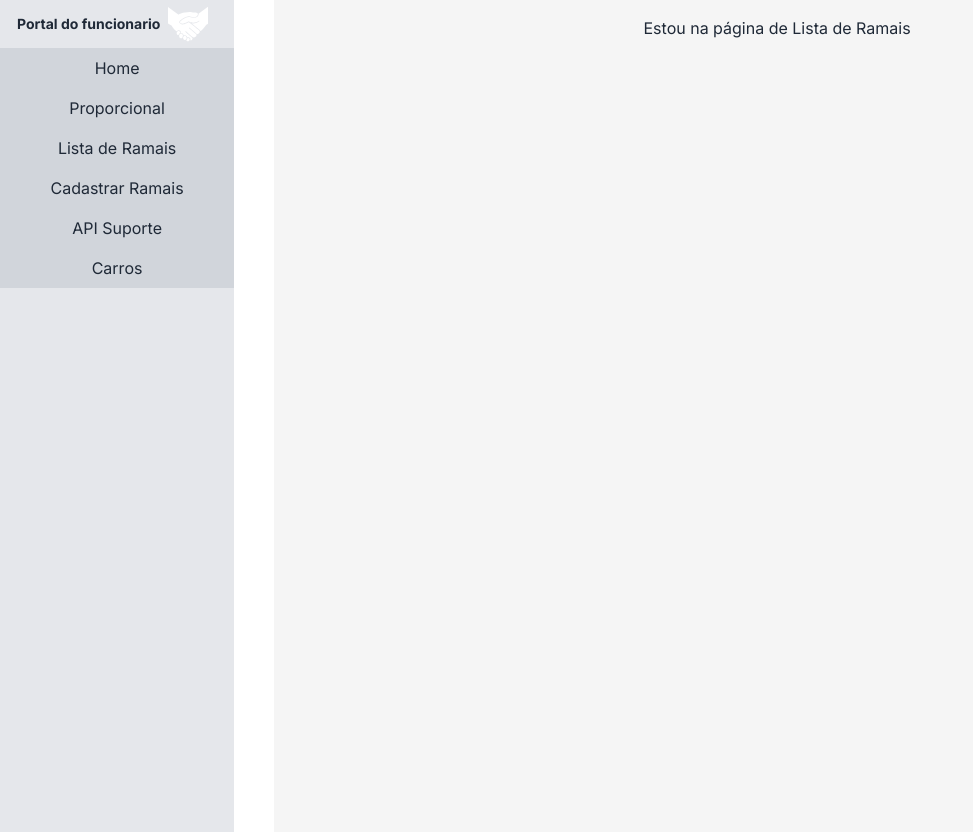
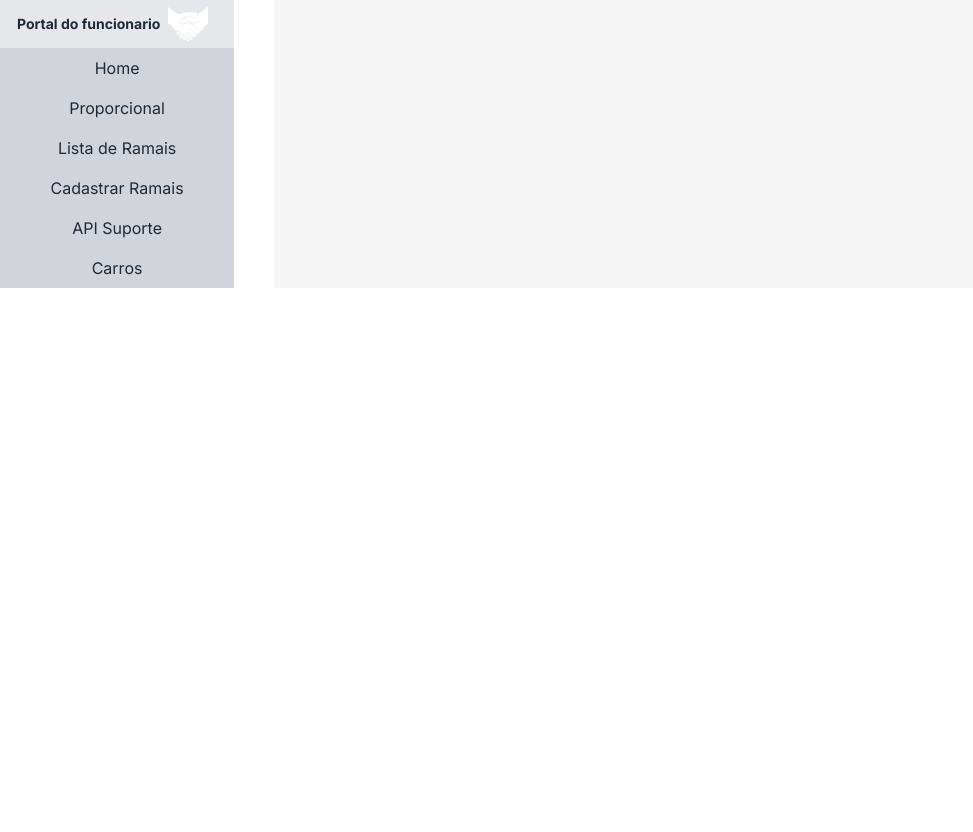
Before and after one commit to FelipeJustusMatos/Portal-do-Funcionario-ConectTelecom, a Next.js app: page /listramais in a window 1280 px wide. Shown: the whole page, without its empty margins (0-973 px from the left). After the commit the page ends 800 px from the top, so only its background shows below. Built offline with nearby package versions, Linux system fonts and the light colour scheme.

Commit message:
ProporcionalDone

```diff
--- a/src/app/listramais/page.jsx
+++ b/src/app/listramais/page.jsx
@@ -1,11 +1,4 @@
+"use client";
 export default function ListRamaisPage() {
-  return (
-    <>
-      <main className="flex  w-full h-[100vh] ">
-        <h1 className="w-full">
-          <p className="text-center">Estou na página de Lista de Ramais</p>
-        </h1>
-      </main>
-    </>
-  );
+  return <></>;
 }
```
